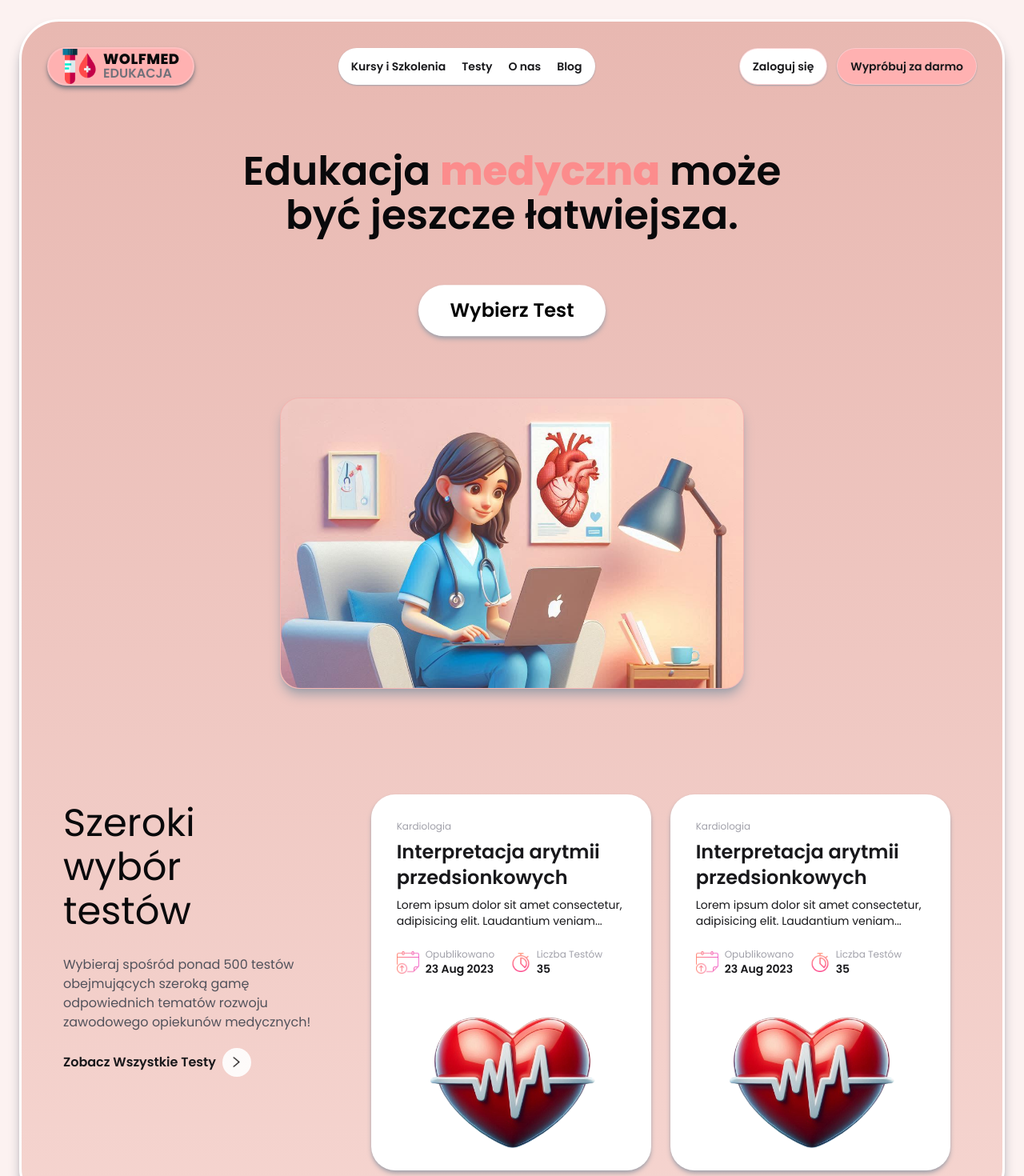
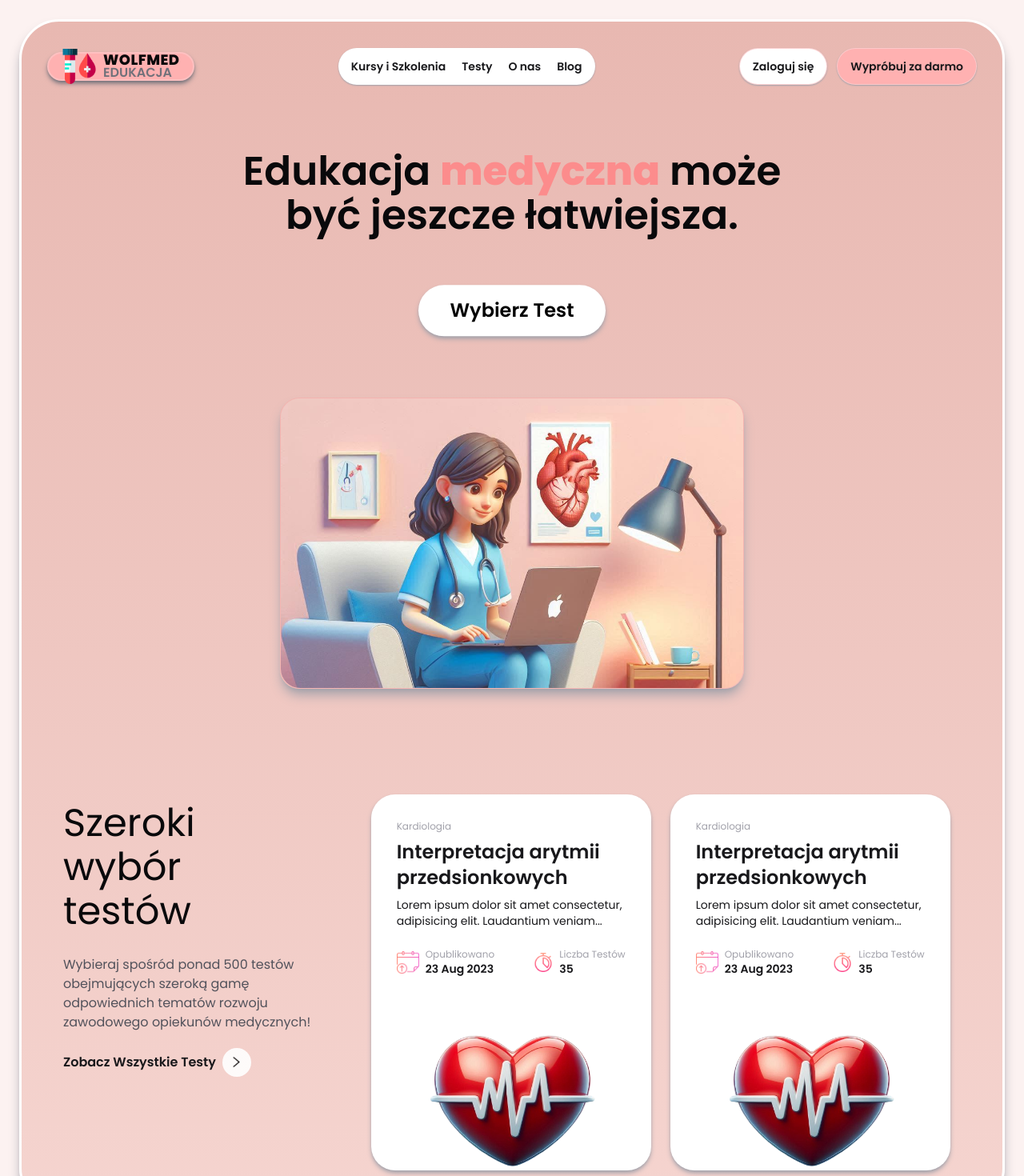
Before and after one commit to wujekbizon/wolfmed-edu, a Next.js app: page / in a window 1280 px wide. Shown: the top 1470 px of the page at 80% size. Built offline with nearby package versions, Linux system fonts and the light colour scheme.

Commit message:
Apply css fix

```diff
--- a/src/app/_components/TestsSelection.tsx
+++ b/src/app/_components/TestsSelection.tsx
@@ -1,5 +1,6 @@
 import TestInfoCard from '@/components/TestInfoCard'
 import Image from 'next/image'
+import Link from 'next/link'
 
 export default function TestsSelection() {
   return (
@@ -17,6 +18,7 @@ export default function TestsSelection() {
         </p>
         <div className="flex items-center gap-2 justify-center lg:justify-start">
           <p className="text-base font-semibold text-zinc-900 transition-colors">Zobacz Wszystkie Testy </p>
+          <Link href="/testy-opiekun">
             <div className="h-9 w-9 flex items-center justify-center rounded-full bg-white hover:bg-[#ffa5a5]  cursor-pointer transition-al animate-pulse">
               <Image
                 src="/right-arrow.png"
@@ -26,6 +28,7 @@ export default function TestsSelection() {
                 className="object-cover h-3/4 w-3/4 "
               />
             </div>
+          </Link>
         </div>
       </div>
       <div className="w-full lg:w-2/3 flex h-full gap-6 flex-wrap justify-center xl:justify-start">
--- a/src/app/testy-opiekun/page.tsx
+++ b/src/app/testy-opiekun/page.tsx
@@ -5,7 +5,7 @@ import { Suspense } from 'react'
 async function Tests() {
   // getting tests from json file , later we could move this to database
   const tests = await getTests()
-  console.log(tests.length)
+
   return <TestsList tests={tests} />
 }
 
--- a/src/components/Logo.tsx
+++ b/src/components/Logo.tsx
@@ -4,7 +4,7 @@ import Link from 'next/link'
 export default function Logo() {
   return (
     <Link href="/">
-      <div className="flex gap-2 cursor-pointer transition-all hover:shadow-sm hover:scale-95 h-12 items-center px-4 border-2 rounded-full border-red-200/60 bg-[#ffb1b1] shadow-md shadow-zinc-500">
+      <div className="flex gap-2 cursor-pointer transition-all hover:shadow-sm hover:scale-95 h-9 items-center px-4 border-2 rounded-full border-red-200/60 bg-[#ffb1b1] shadow-md shadow-zinc-500">
         <div className="h-11 w-11">
           <Image
             className="h-full w-full object-cover"
@@ -15,7 +15,7 @@ export default function Logo() {
             priority
           />
         </div>
-        <div className="flex flex-col justify-evenly h-full">
+        <div className="flex flex-col justify-around h-full">
           <h3 className="text-lg font-extrabold leading-3 tracking-wide text-zinc-950">WOLFMED</h3>
           <h3 className="text-base font-semibold text-zinc-500 leading-3">EDUKACJA</h3>
         </div>
--- a/src/components/TestInfoCard.tsx
+++ b/src/components/TestInfoCard.tsx
@@ -3,7 +3,7 @@ import Image from 'next/image'
 export default function TestInfoCard() {
   return (
     <div className="h-[470px] w-[350px] bg-white flex flex-col justify-between px-8 pt-8 rounded-[30px] border-red-300/50 shadow-md shadow-zinc-400">
-      <div className="flex flex-col gap-2">
+      <div className="flex h-full w-full flex-col gap-2">
         <p className="text-xs text-zinc-400">Kardiologia</p>
         <h3 className="text-2xl text-zinc-900 font-semibold">Interpretacja arytmii przedsionkowych</h3>
         <p className="text-sm text-zinc-900 ">
@@ -17,16 +17,16 @@ export default function TestInfoCard() {
               <p className="text-sm text-zinc-900 font-semibold">23 Aug 2023</p>
             </div>
           </div>
-          <div className="w-1/2 h-full flex items-center gap-2">
+          <div className="w-1/2 h-full flex items-center justify-end gap-2">
             <Image src="/stopwatch.png" alt="date" width={24} height={24} />
-            <div className="flex flex-col justify-center">
+            <div className="flex flex-col">
               <p className="text-xs text-zinc-400">Liczba Testów</p>
               <p className="text-sm text-zinc-900 font-semibold">35</p>
             </div>
           </div>
         </div>
       </div>
-      <div className="w-full h-full bg-[url('/heart.png')] bg-cover bg-right-top"></div>
+      <div className="w-full h-full bg-[url('/heart.png')] bg-cover bg-top"></div>
     </div>
   )
 }
--- a/src/components/TestsList.tsx
+++ b/src/components/TestsList.tsx
@@ -2,7 +2,7 @@ import { Test } from '@/server/getData'
 
 export default function TestsList(props: { tests: Test[] }) {
   return (
-    <div>
+    <div className="w-full h-full pt-5">
       {props.tests.map((test) => (
         <p key={test.data.question}>{test.category}</p>
       ))}
```
Lines whose indentation alone changed are shown as unchanged.
